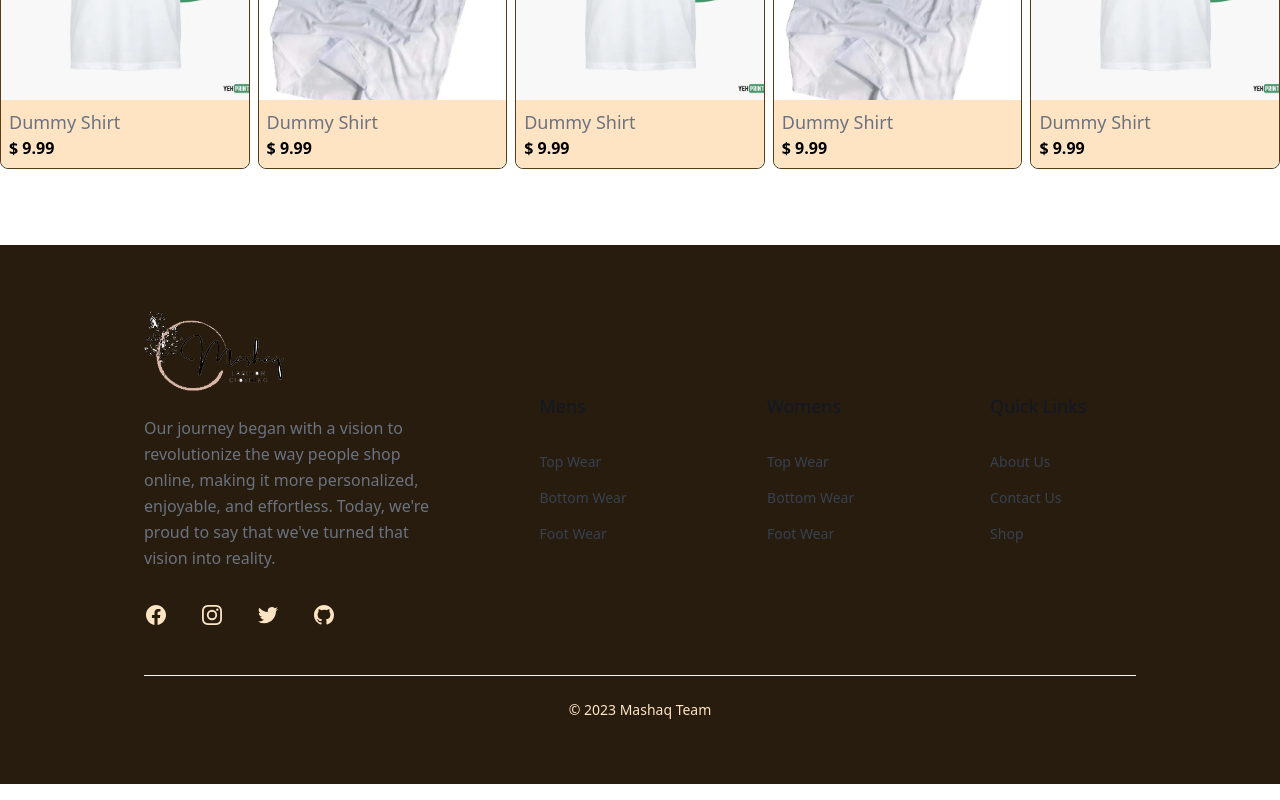
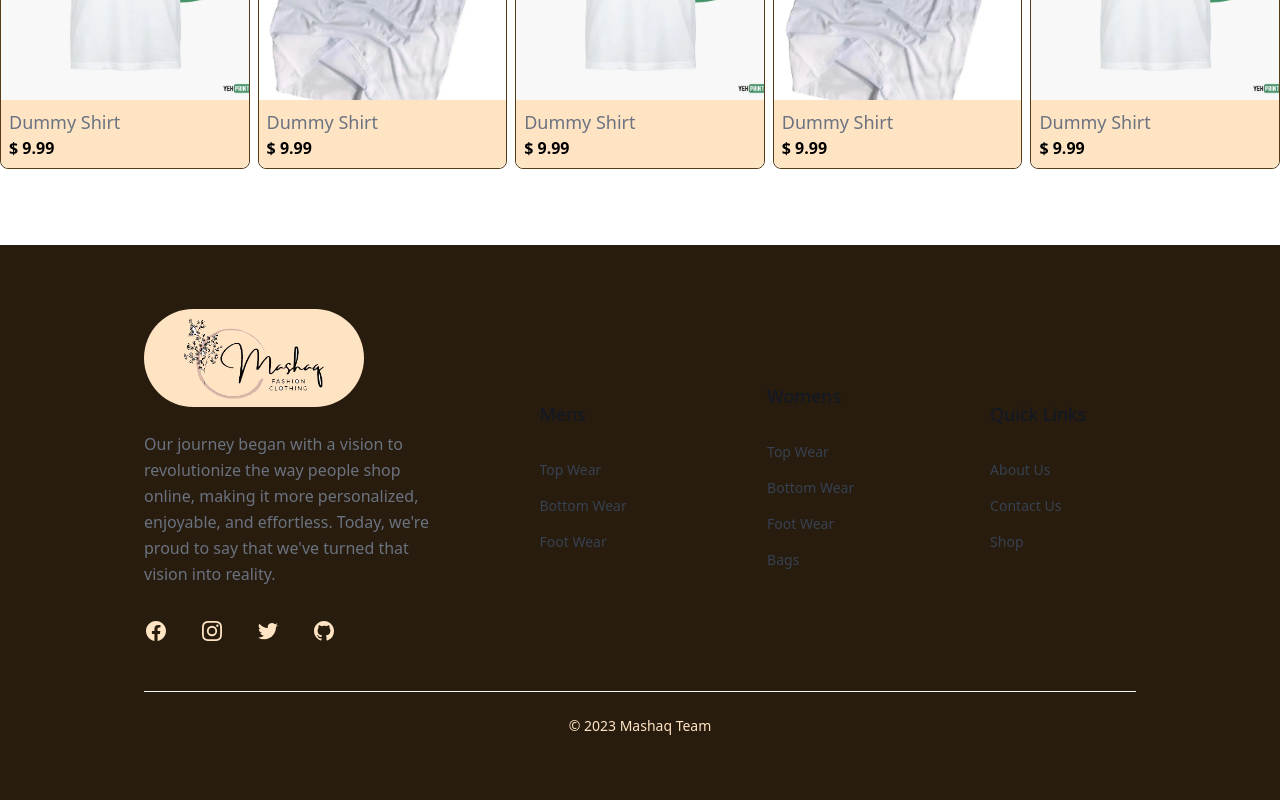
Before and after one commit to Ashar2002/mashaq-fyp, a Next.js app in the folder frontend/: page /categories in a window 1280 px wide. Shown: the part 1321-2121 px from the top of the page. Built offline with nearby package versions, Linux system fonts and the light colour scheme.

Commit message:
logo background changed

```diff
--- a/frontend/src/components/Footer.jsx
+++ b/frontend/src/components/Footer.jsx
@@ -9,7 +9,7 @@ const Footer = () => {
       <div className="px-4 container mx-auto max-w-[80%]">
         <div className="grid grid-cols-1 gap-8 lg:grid-cols-3 ">
           <div>
-            <div className="flex justify-center text-teal-600 dark:text-teal-300 lg:justify-start">
+            <div className="flex justify-center bg-bisque-0 py-2 px-10 rounded-full w-fit lg:justify-start">
               <Image src={main_logo} alt="main_logo" width={140} height={140} />
             </div>
 
@@ -179,6 +179,14 @@ const Footer = () => {
                     Foot Wear
                   </a>
                 </li>
+                <li>
+                  <a
+                    className="text-gray-700 transition hover:text-gray-700/75 dark:text-white dark:hover:text-white/75"
+                    href="/"
+                  >
+                    Bags
+                  </a>
+                </li>
               </ul>
             </div>
 
```
